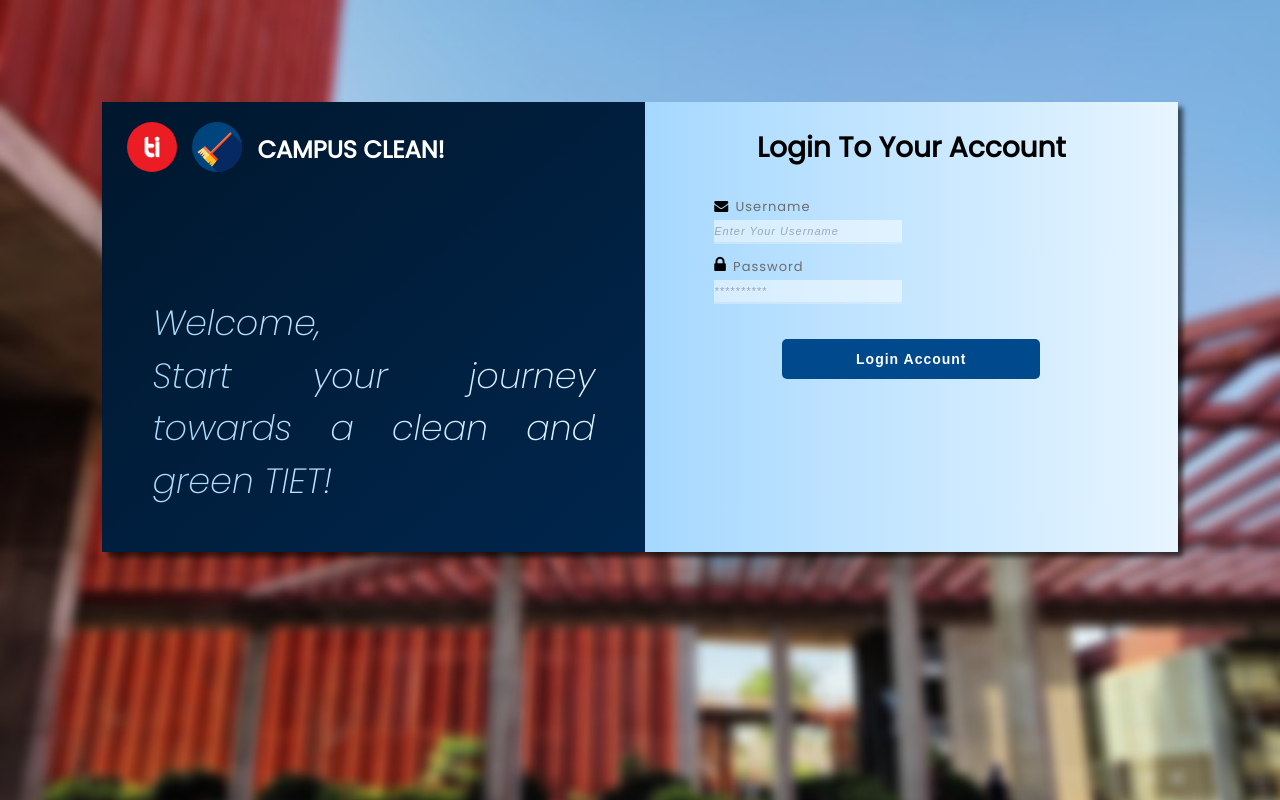
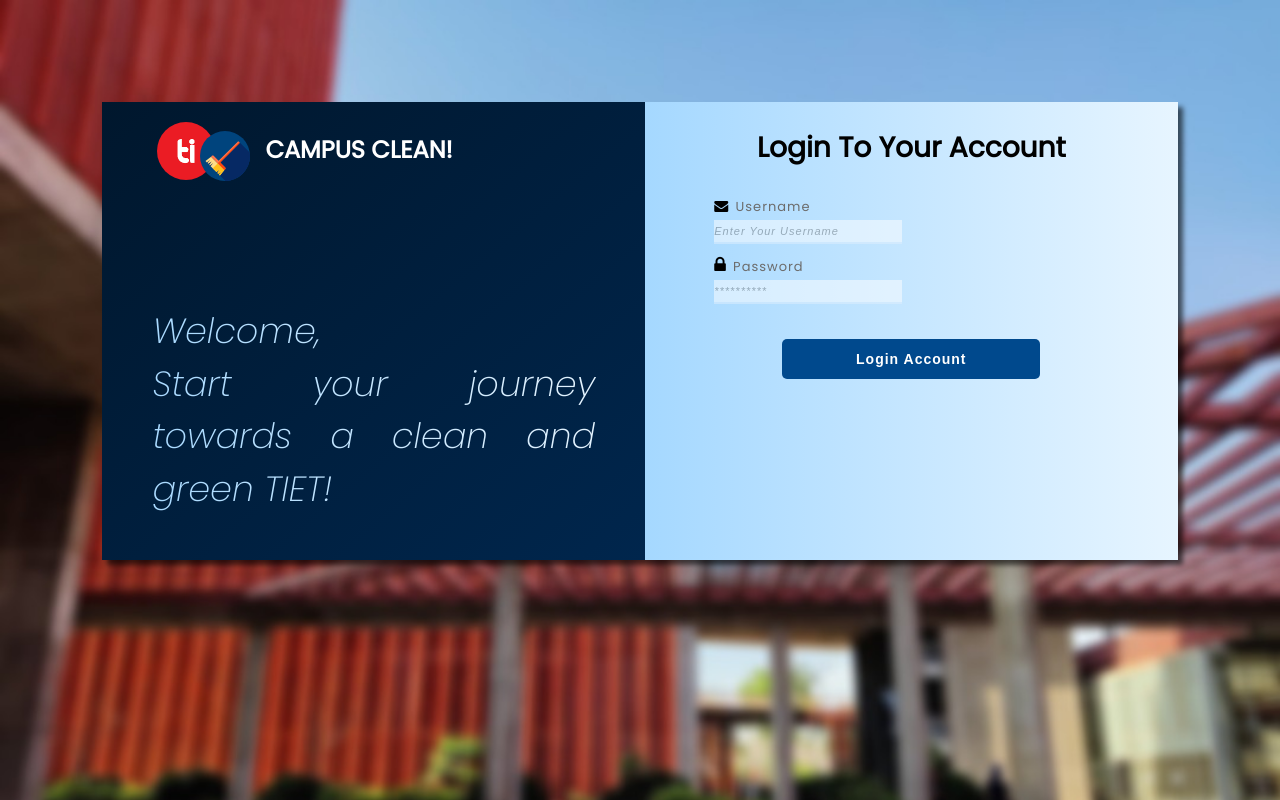
Before and after one commit to namanarora3/campus-clean-uiux, a Django app: page /login/ in a window 1280 px wide. Run offline with Django 4.2, Linux system fonts and the light colour scheme.

Commit message:
Final UI Commit

```diff
--- a/CleanUp/base/templates/base/login_registration.html
+++ b/CleanUp/base/templates/base/login_registration.html
@@ -46,14 +46,15 @@
             <object
               class="logo"
               data="{% static 'images/logo4.png' %}"
-              width="50"
-              height="50"
-              style="border-radius: 50%;"
+              width="58"
+              height="58"
+              style="border-radius: 50%; transform: translate(30px, 0);"
             ></object>
             <object
               class="logo"
               data="{% static 'images/logo3.svg' %}"
               width="50"
+              style="transform: translate(0, 9px);"
               height="50"
             ></object>
             <h3 class="name">CAMPUS CLEAN!</h3>
--- a/CleanUp/static/styles/approve.css
+++ b/CleanUp/static/styles/approve.css
@@ -59,7 +59,7 @@ margin: 5px auto;
     color: #fff;
   }
 
-  .container {
+  .container-app {
     margin: auto;
     width: 50%;
 
--- a/CleanUp/static/styles/home.css
+++ b/CleanUp/static/styles/home.css
@@ -21,7 +21,7 @@ body {
   transition: 0.5s ease;
 }
 .btnn:hover{
-  transform: translate(0, 10px);
+  transform: translate(0, 4px);
   transition: 0.1s ease;
 }
 
--- a/CleanUp/static/styles/image.css
+++ b/CleanUp/static/styles/image.css
@@ -67,7 +67,7 @@
     color: #fff;
   }
 
-  .container {
+  .container-img {
     margin: auto;
     width: 50%;
 
--- a/CleanUp/templates/navbar.html
+++ b/CleanUp/templates/navbar.html
@@ -6,8 +6,8 @@
         <div class="container">
           <a class="navbar-brand" href="{% url 'home' %}">
 
-            <img src="{% static 'images/logo4.png' %}" alt="Logo" width="40" height="40" style="border-radius: 50%;">
-            <img src="{% static 'images/logo3.svg' %}" alt="Logo" width="40" height="40">
+            <img src="{% static 'images/logo4.png' %}" alt="Logo" width="45" height="45" style="border-radius: 50%;">
+            <img src="{% static 'images/logo3.svg' %}" alt="Logo" width="40" height="40" style="transform: translate(-15px, 5px);">
             <!-- <span class="name">CAMPUS CLEAN!</span> -->
           </a>
         </div>
```
Also changed, not shown: CleanUp/base/templates/base/task_component.html (+4 -4 lines).
